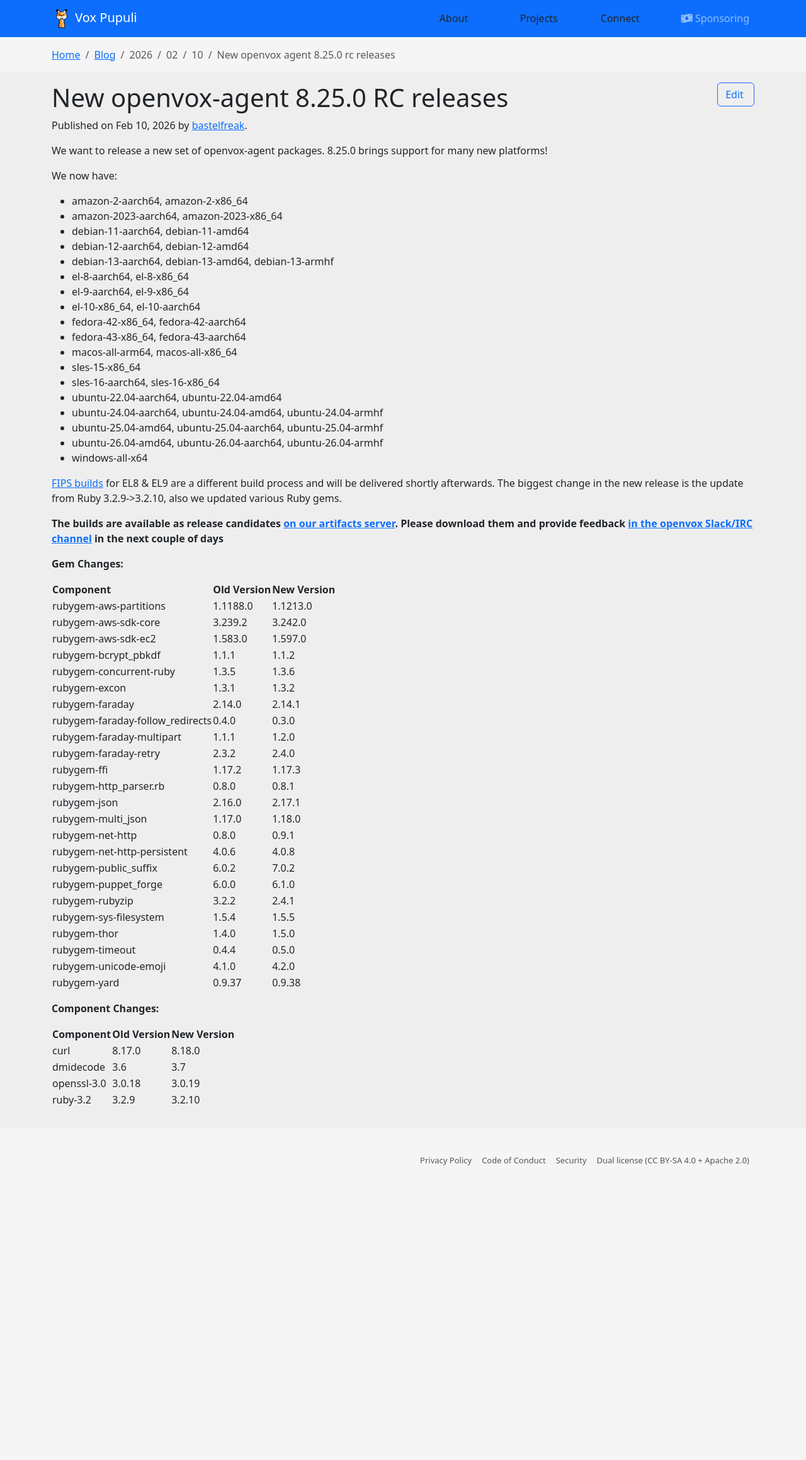
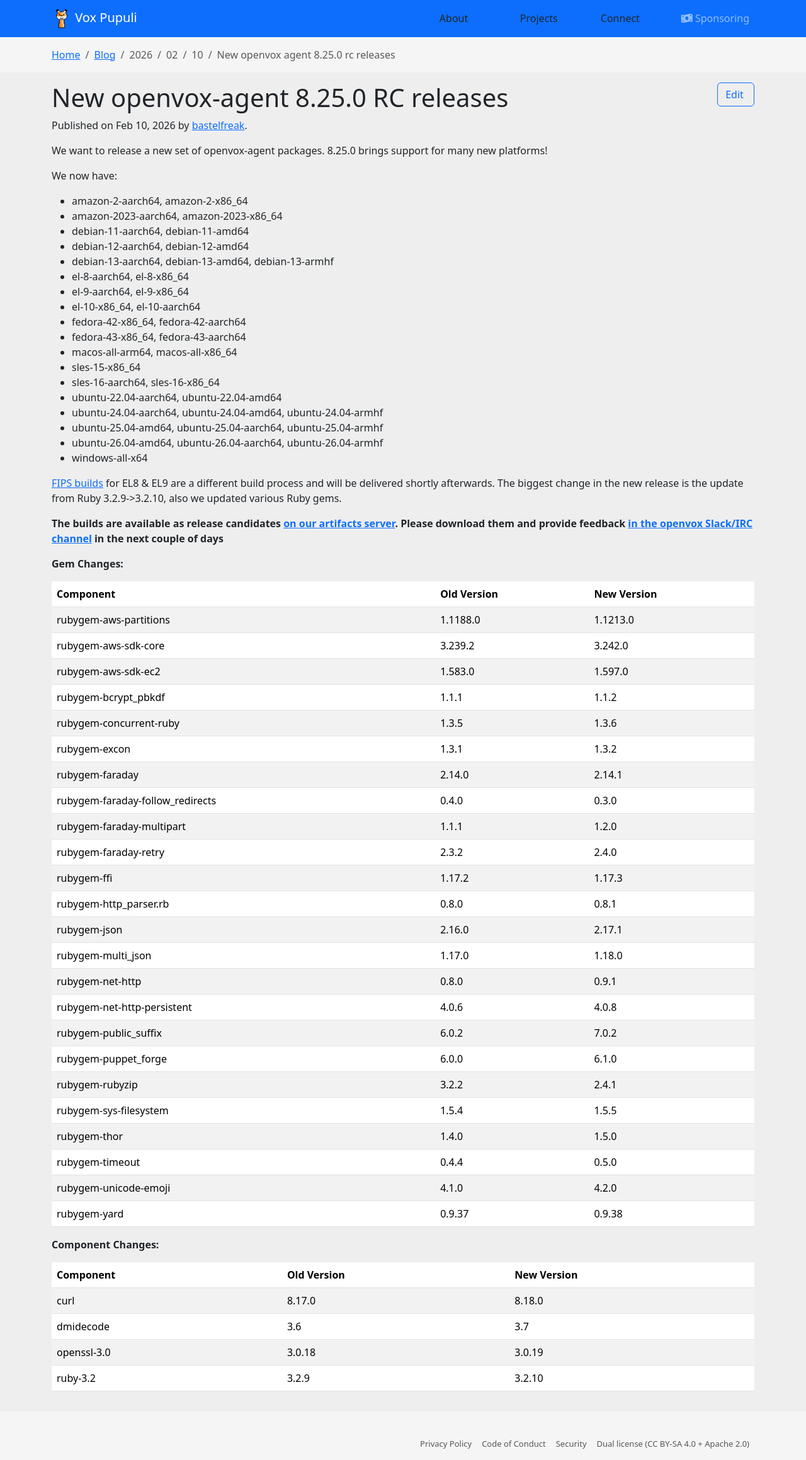
Before and after one commit to voxpupuli/voxpupuli.github.io, a Jekyll site: the page built from _posts/2026-02-10-new-openvox-agent-8.25.0-RC-releases.md, in a window 1280 px wide. Shown: the whole page at 63% size. Built offline with Jekyll 4.4.1, drawn with Linux system fonts in a browser that asks for light colours; nearby versions of some CDN libraries; before the commit the page ends 1868 px from its top, so only the background shows below that.

Commit message:
Make table more readable

```diff
--- a/_posts/2026-02-10-new-openvox-agent-8.25.0-RC-releases.md
+++ b/_posts/2026-02-10-new-openvox-agent-8.25.0-RC-releases.md
@@ -36,6 +36,8 @@
 
 **Gem Changes:**
 
+{: .table .table-striped .table-hover }
+
 | Component | Old Version | New Version |
 |-----------|-------------|-------------|
 | rubygem-aws-partitions | 1.1188.0 | 1.1213.0 |
@@ -66,6 +68,8 @@
 
 **Component Changes:**
 
+{: .table .table-striped .table-hover }
+
 | Component | Old Version | New Version |
 |-----------|-------------|-------------|
 | curl | 8.17.0 | 8.18.0 |
```
